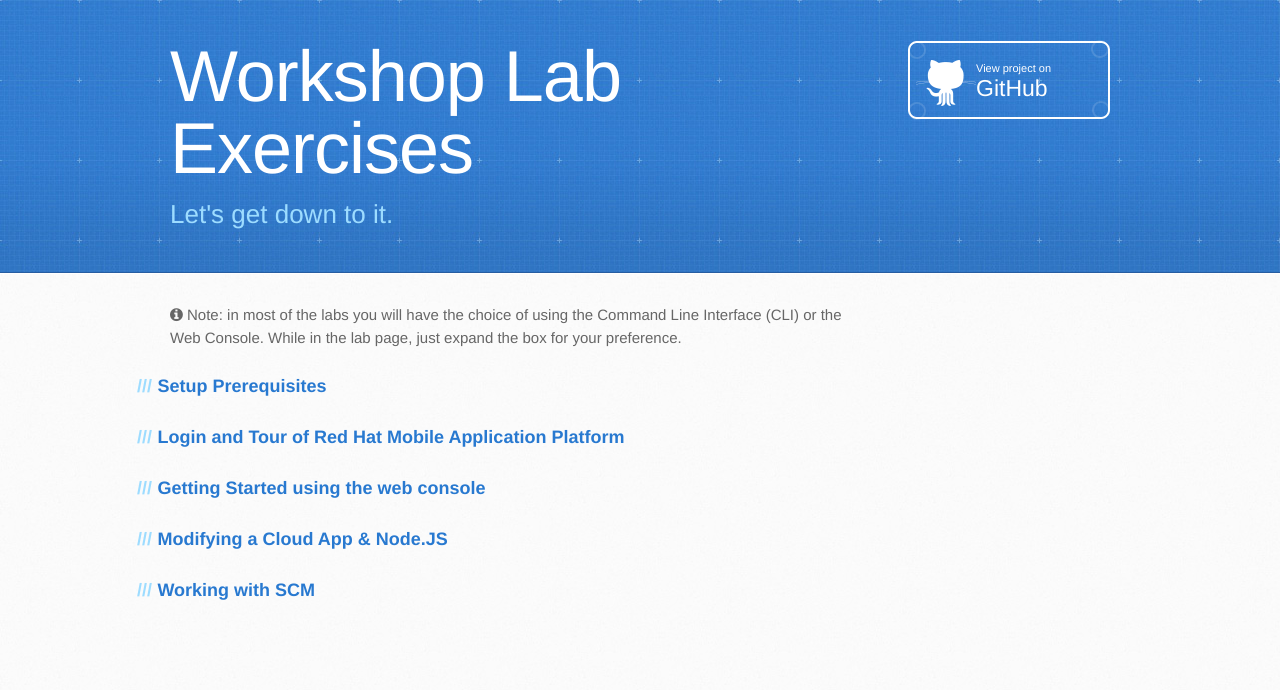
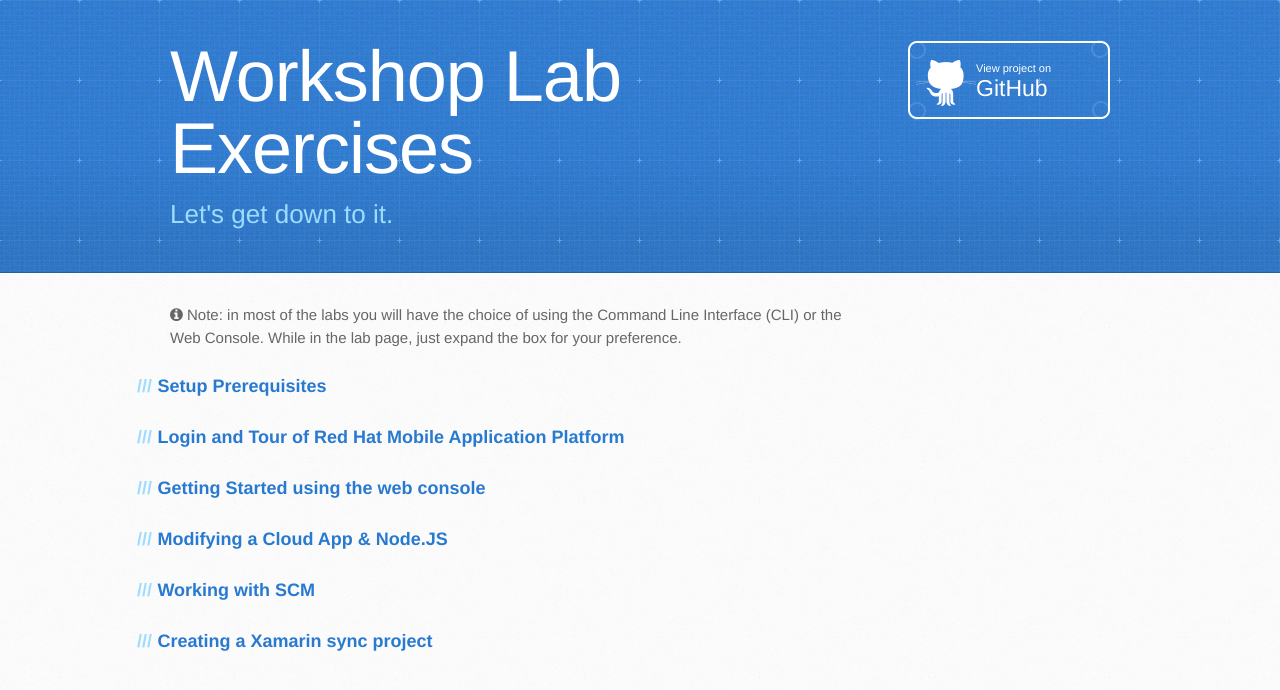
Before and after one commit to RedHatGov/rhmap-workshops, a Jekyll site: the page built from docs/www/4.2/default/workshop-index.md, in a window 1280 px wide. Shown: the top 690 px of the page. Built offline with Jekyll 4.4.1, drawn with Linux system fonts in a browser that asks for light colours; some web fonts are replaced.

Commit message:
saturday update

```diff
--- a/docs/www/4.2/default/workshop-index.md
+++ b/docs/www/4.2/default/workshop-index.md
@@ -17,6 +17,7 @@ html_title: Workshops
 
 ### [Working with SCM](lab-working-with-scm.html)
 
+### [Creating a Xamarin sync project](lab-working-with-xamarin.html)
 <!--
 ### [Lab: XXX](workshop-labX-XXX.html)
 
```
